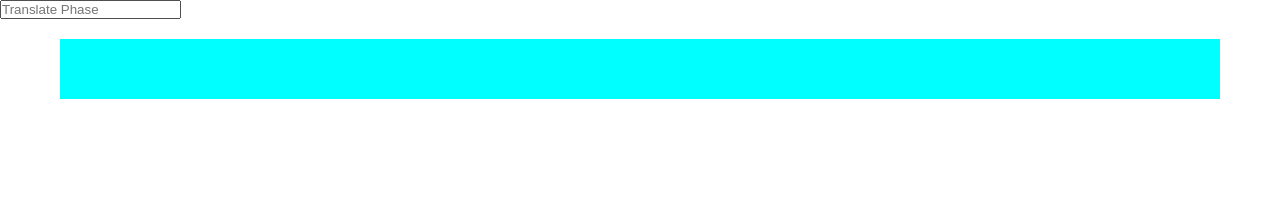
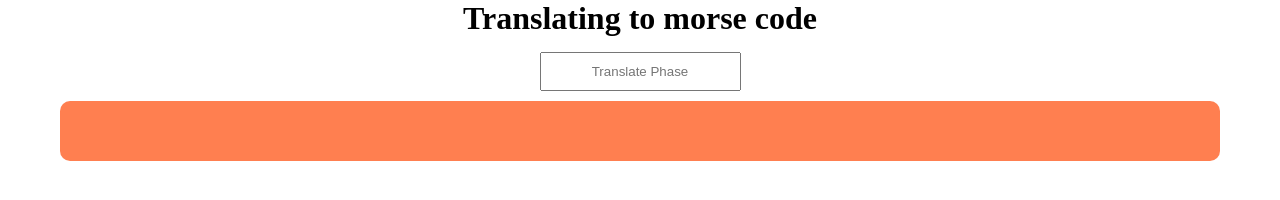
Before and after one commit to BrookeVerse/javaMorseCodeTranslator, a website with bundled scripts: page index.html in a window 1280 px wide. Built offline with nearby package versions, Linux system fonts and the light colour scheme.

Commit message:
Changed some CSS, and removed input tests

```diff
--- a/index.html
+++ b/index.html
@@ -4,9 +4,12 @@
     <meta http-equiv="X-UA-Compatible" content="IE=edge" />
     <meta name="viewport" content="width=device-width, initial-scale=1.0" />
     <link rel="stylesheet" href="./main.css" />
-    <title>Document</title>
+    <title>-----.-..... / -.-.----...</title>
   </head>
   <body>
+    <header>
+        <h1>Translating to morse code</h1>
+    </header>
     <input type="text" placeholder="Translate Phase" class="inputBox" />
     <div class="container">
       <div class="container__display"></div>
--- a/input.spec.js
+++ /dev/null
@@ -1,13 +0,0 @@
-import { userInput } from "./input.js";
-
-describe("Test that when input is entered, it is recognised", () => {
-  it("type Hello World print out Hello World", () => {
-    //arrange
-    let inputValue;
-    //act
-    inputValue = "Hello World";
-    let result = userInput(inputValue);
-    //assert
-    expect(result).toBe("Hello World");
-  });
-});
--- a/main.scss
+++ b/main.scss
@@ -2,12 +2,25 @@
   padding: 0;
   margin: 0;
 }
+h1 {
+  text-align: center;
+  margin-bottom: 15px;
+}
+
+.inputBox {
+  display: block;
+  padding: 10px;
+  margin: auto;
+  text-align: center;
+}
 
 .container {
   &__display {
-    margin: 20px 60px;
+    margin: 10px 60px;
     padding: 30px;
-    background-color: aqua;
-    color: blueviolet;
+    border-radius: 10px;
+    font-size: large;
+    background-color: #ff7f50;
+    color: #d9fae0;
   }
 }
```
Also changed, not shown: main.css.
